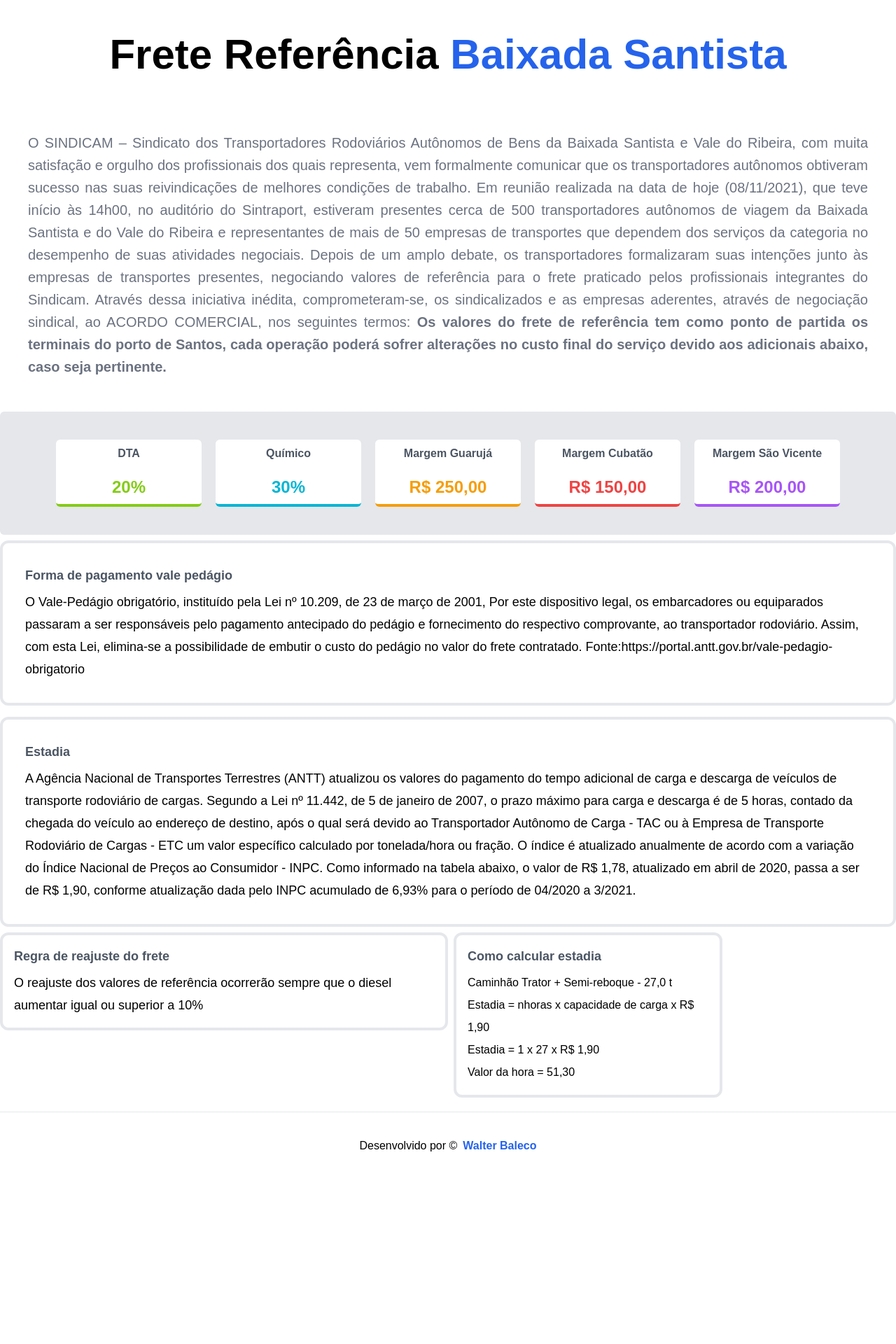
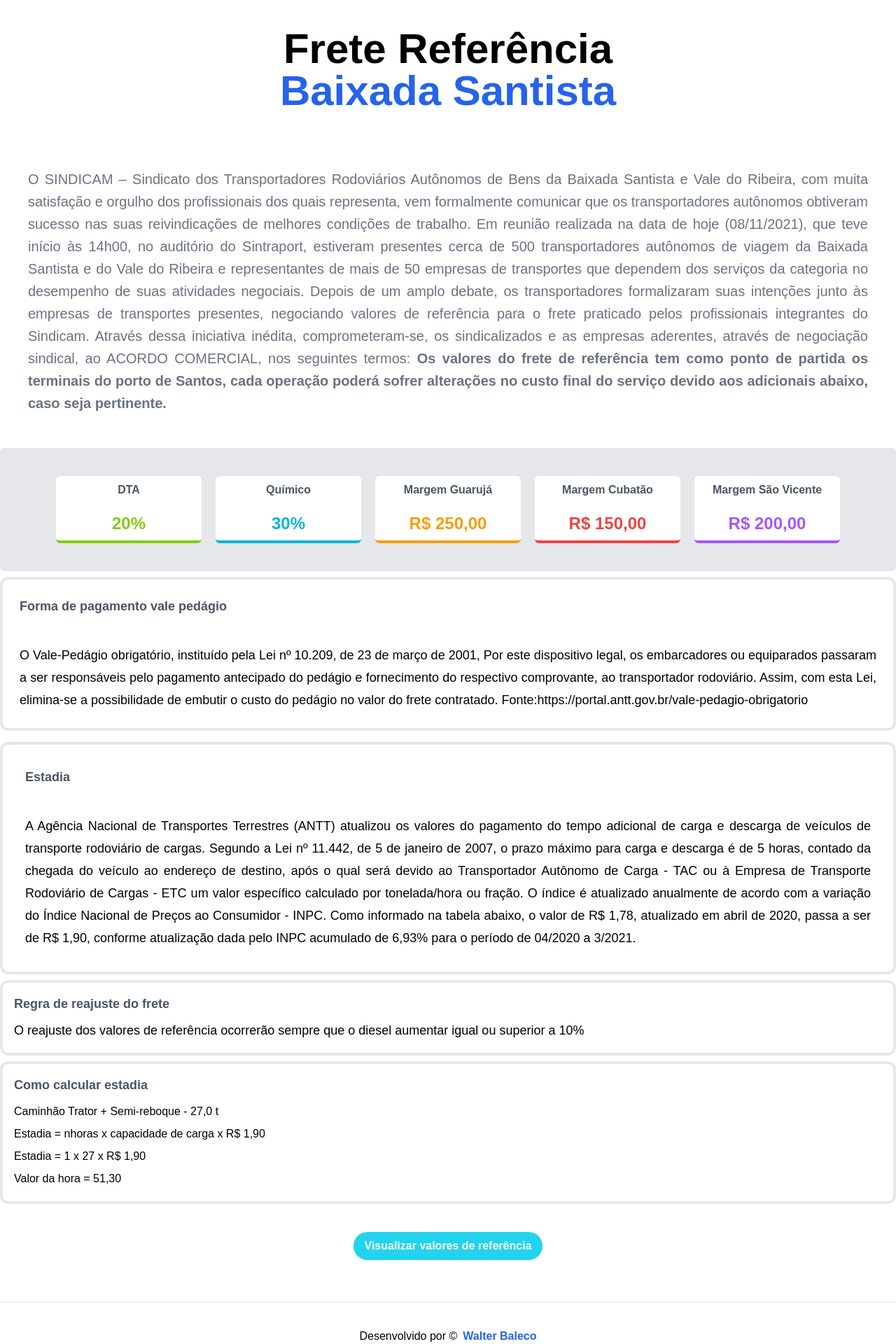
Before and after one commit to wbaleco/frete-referencia, a Next.js app: page / in a window 1280 px wide. Shown: the top 1920 px of the page at 70% size. Before the commit the page ends 1692 px from the top, so only its background shows below. Built offline with nearby package versions, Linux system fonts and the light colour scheme.

Commit message:
Ajuste dos cards

```diff
--- a/pages/index.tsx
+++ b/pages/index.tsx
@@ -6,13 +6,13 @@ export default function Home() {
   return (
     <>
 
-      <div className="flex container mx-auto flex-col  items-center justify-center  min-h-screen py-2">
-        <div className="mt-10">
+      <div className="flex container mx-auto flex-col min-h-screen ">
+        <div className="mt-10 text-center">
           <h1 className="text-6xl font-semibold">
             Frete Referência{' '}
-            <a className="text-blue-600 font-extrabold">
+            <h2 className="text-blue-600 font-extrabold">
               Baixada Santista
-            </a>
+            </h2>
           </h1>
         </div>
 
@@ -79,12 +79,12 @@ export default function Home() {
         </div>
         <div className="container  flex mx-auto flex-wrap">
           <div className="lg:w-full md:w-1/2 w-full mt-2 mb-2">
-            <div className="p-8 rounded-xl border-4 border-gray-200">
-              <h4 className="mb-2 text-lg font-semibold text-gray-600">
+            <div className="p-2 rounded-xl border-4 border-gray-200">
+              <h4 className="mb-2 p-4 text-lg font-semibold text-gray-600">
                 {" "}
                 Forma de pagamento vale pedágio{" "}
               </h4>
-              <p className="text-lg leading-8">
+              <p className="text-lg p-4 text-justify leading-8">
                 {" "}
                 O Vale-Pedágio obrigatório, instituído pela Lei nº 10.209, de 23
                 de março de 2001, Por este dispositivo legal, os embarcadores ou
@@ -100,9 +100,9 @@ export default function Home() {
             </div>
           </div>
           <div className="lg:w-full md:w-1/2 w-full mt-2 mb-2">
-            <div className="p-8 rounded-xl border-4 border-gray-200">
-              <h4 className="mb-2 text-lg font-semibold text-gray-600"> Estadia </h4>
-              <p className="text-lg leading-8">
+            <div className="p-4 rounded-xl border-4 border-gray-200">
+              <h4 className="mb-2 p-4 text-lg font-semibold text-gray-600"> Estadia </h4>
+              <p className="text-lg  p-4 text-justify leading-8">
                 {" "}
                 A Agência Nacional de Transportes Terrestres (ANTT) atualizou os
                 valores do pagamento do tempo adicional de carga e descarga de
@@ -122,10 +122,10 @@ export default function Home() {
           </div>
 
         </div>
-        <div className="flex container mx-auto flex-wrap">
+        <div className="flex lg:w-full flex-col container mx-auto flex-wrap">
 
-          <div className="md:w-1/2 w-full  mr-2">
-            <div className="p-4 rounded-xl border-4 border-gray-200">
+
+          <div className="p-4 mb-2 rounded-xl border-4 border-gray-200">
             <h4 className="mb-2 text-lg font-semibold text-gray-600">
               {" "}
               Regra de reajuste do frete{" "}
@@ -135,10 +135,10 @@ export default function Home() {
               O reajuste dos valores de referência ocorrerão sempre que o diesel
               aumentar igual ou superior a 10%{" "}
             </p>
-            </div>
+
           </div>
 
-          <div className=" lg:w-96 md:w-1/2 w-full ">
+
           <div className="p-4 rounded-xl border-4 border-gray-200">
             <h4 className="mb-2 text-lg text-gray-600 font-semibold"> Como calcular estadia </h4>
             <div className="flex container flex-col leading-8">
@@ -157,7 +157,15 @@ export default function Home() {
               </div>{" "}
             </div>
           </div>
+
         </div>
+
+        <div className="mt-10 text-center">
+          <button className="bg-cyan-400 hover:bg-blue-700 mb-10 rounded-full text-white font-bold py-2 px-4 ">
+            <Link href="/table">
+              <a>Visualizar valores de referência</a>
+            </Link>
+          </button>
         </div>
 
 
```
Lines whose indentation alone changed are shown as unchanged.
